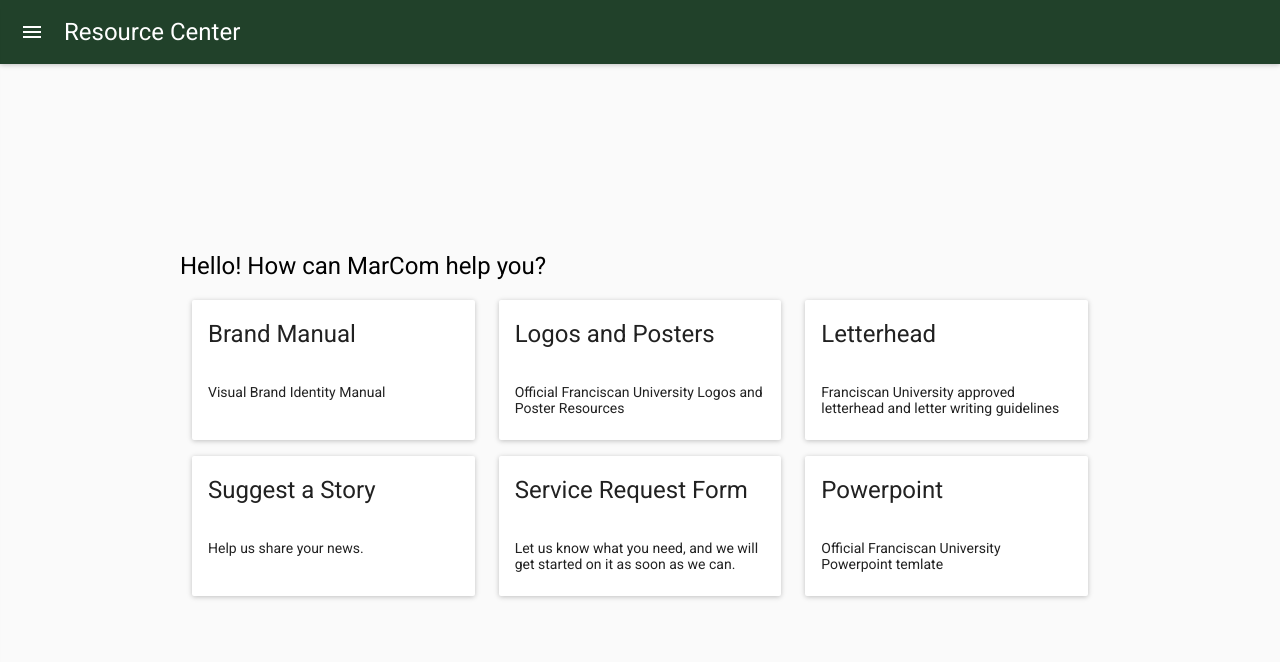
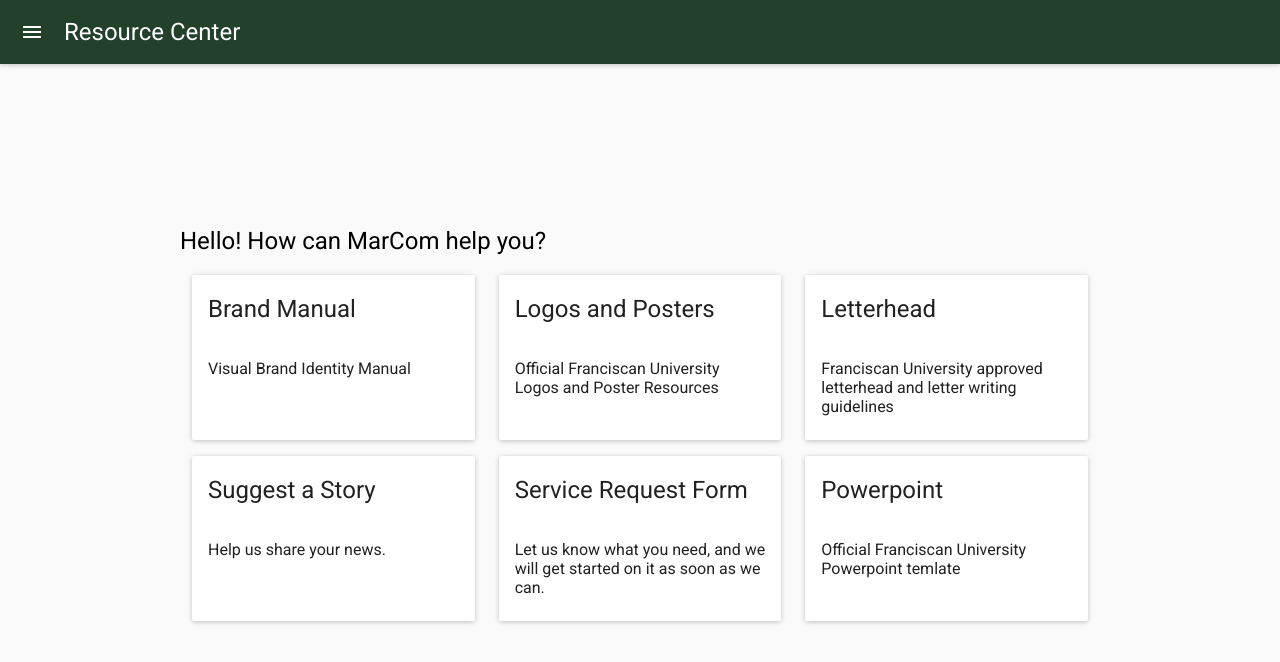
Before and after one commit to fus-marcom/resource-center, a React (Create React App) app: page / in a window 1280 px wide. Shown: the top 662 px of the page. Built offline with nearby package versions, Linux system fonts and the light colour scheme; what react-tap-event-plugin would draw is missing.

Commit message:
Increase card font size

```diff
--- a/src/components/GenericCard.js
+++ b/src/components/GenericCard.js
@@ -38,7 +38,7 @@ export class GenericCard extends Component {
             <img src={mediaImgSrc} alt={mediaImgAlt} />
           </CardMedia>}
         {cardTitle && <CardTitle title={cardTitle} subtitle={cardSubtitle} />}
-        <CardText>
+        <CardText style={{ fontSize: '16px' }}>
           {children}
         </CardText>
         {actions &&
--- a/src/styles/index.scss
+++ b/src/styles/index.scss
@@ -8,3 +8,11 @@ body {
 h1,h2,h3,h4,h5,h6 {
   font-weight: 400;
 }
+
+.hoverable {
+  transition: box-shadow .25s;
+
+  &:hover {
+    box-shadow: 0 8px 17px 0 rgba(0, 0, 0, 0.2), 0 6px 20px 0 rgba(0, 0, 0, 0.19);
+  }
+}
```
